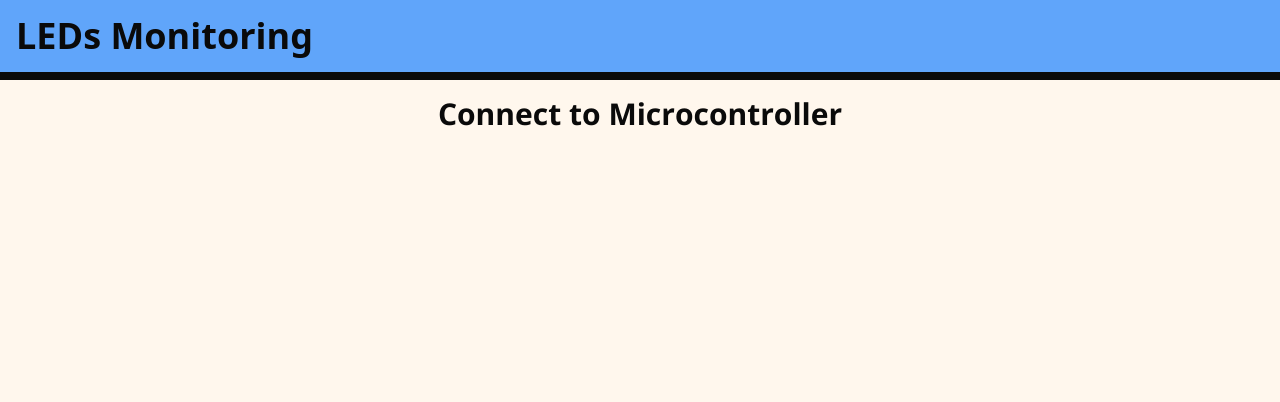
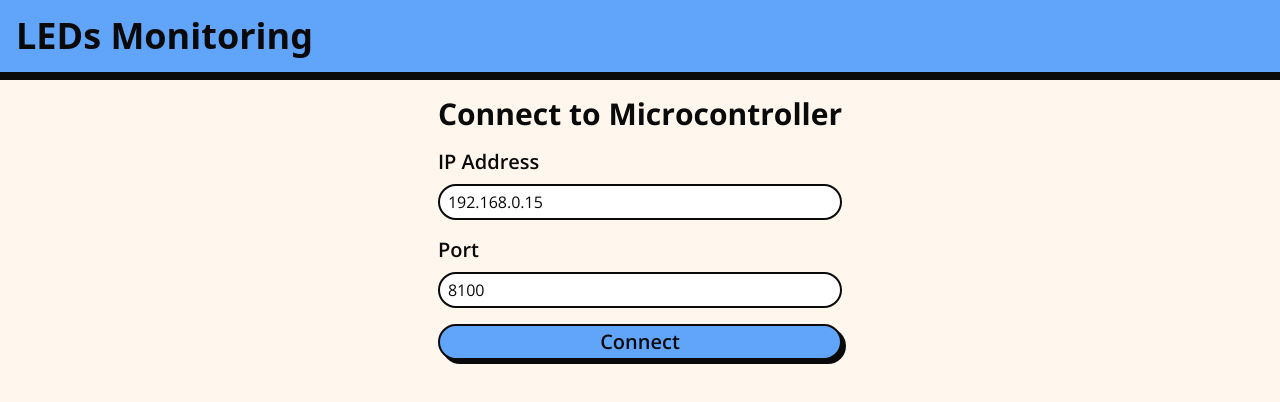
Before and after one commit to gabdumal/virtual_leds_web, a React (Vite) app: page / in a window 1280 px wide. Shown: the top 402 px of the page. Built offline with nearby package versions, Linux system fonts and the light colour scheme; a web font is replaced by a local one.

Commit message:
Validate WebSocket URL

```diff
--- /dev/null
+++ b/src/components/Button.tsx
@@ -0,0 +1,15 @@
+interface ButtonProps {
+  text: string;
+  handlePressed: Function;
+}
+
+export default function Button({ text, handlePressed }: ButtonProps) {
+  return (
+    <button
+      className="rounded-full border-2 bg-primary-common shadow-outer-4 hover:bg-primary-dark active:shadow-inner-2"
+      onClick={() => handlePressed()}
+    >
+      <p className="py-0.5 text-xl font-semibold">{text}</p>
+    </button>
+  );
+}
--- a/src/components/Connect.tsx
+++ b/src/components/Connect.tsx
@@ -1,18 +1,53 @@
 import { useState } from "react";
+import Input from "./Input";
+import Button from "./Button";
 
 interface ConnectProps {
   setServerUrl: (serverUrl: string) => void;
 }
 
 export default function Connect({ setServerUrl }: ConnectProps) {
-  const [serverAddress, setServerAddress] = useState<string>();
-  const [port, setPort] = useState<string>();
+  const [alertIsVisible, setAlertIsVisible] = useState<boolean>(false);
+  const [address, setAddress] = useState<string>("192.168.0.15");
+  const [port, setPort] = useState<string>("8100");
+
+  const setUpConnection = () => {
+    const serverUrl = `ws://${address}:${port}`;
+    console.log("The URL", serverUrl, "is");
+    const pattern =
+      /^(wss?:\/\/)([0-9]{1,3}(?:\.[0-9]{1,3}){3}|[a-zA-Z]+):([0-9]{1,5})$/;
+    const isValid = pattern.test(serverUrl);
+    if (isValid) {
+      console.log("Valid!");
+      tryConnection(serverUrl);
+    } else {
+      console.log("Invalid!");
+    }
+    setAlertIsVisible(!isValid);
+  };
+
+  function tryConnection(serverUrl: string) {
+    console.log("Connecting...");
+  }
 
   return (
     <section className="flex flex-col gap-4">
-      <h2 className="text-neutral-950 text-3xl font-bold">
+      <h2 className="text-neutral-950 text-center text-3xl font-bold">
         Connect to Microcontroller
       </h2>
+      <Input
+        name="address"
+        label="IP Address"
+        value={address}
+        setValue={setAddress}
+      />
+      <Input name="port" label="Port" value={port} setValue={setPort} />
+      <Button text="Connect" handlePressed={setUpConnection} />
+      {alertIsVisible && (
+        <div className="rounded-full border-2 bg-danger-light px-2 font-semibold shadow-inner-2">
+          <p className="text-center text-lg text-light">This URL is invalid!</p>
+        </div>
+      )}
     </section>
   );
 }
--- /dev/null
+++ b/src/components/Input.tsx
@@ -0,0 +1,23 @@
+interface InputProps {
+  name: string;
+  label: string;
+  value: string;
+  setValue: (value: string) => void;
+}
+
+export default function Input({ name, label, value, setValue }: InputProps) {
+  return (
+    <div className="flex flex-col gap-2">
+      <label htmlFor={name} className="text-xl font-semibold">
+        {label}
+      </label>
+      <input
+        id={name}
+        name={name}
+        value={value}
+        onChange={(e) => setValue(e.target.value)}
+        className="border-neutral-950 rounded-full border-2 px-2 py-1"
+      />
+    </div>
+  );
+}
--- a/src/components/Monitor.tsx
+++ b/src/components/Monitor.tsx
@@ -4,7 +4,6 @@ import { useState, useEffect } from "react";
 import useWebSocket from "react-use-websocket";
 import Led from "./Led";
 
-type Status = 0 | 1;
 
 interface MonitorProps {
   serverUrl: string;
@@ -13,15 +12,7 @@ interface MonitorProps {
 export default function Monitor({ serverUrl }: MonitorProps) {
   const [ledsStatus, setLedsStatus] = useState<Array<Status>>([]);
 
-  const { lastJsonMessage }: { lastJsonMessage: Array<Status> } = useWebSocket(
-    serverUrl,
-    {
-      onOpen: () => {
-        console.log("Connection established.");
-      },
-      shouldReconnect: () => true,
-    },
-  );
+
 
   useEffect(() => {
     if (lastJsonMessage !== null) {
```
Also changed, not shown: src/components/App.tsx (+3 -5 lines).
